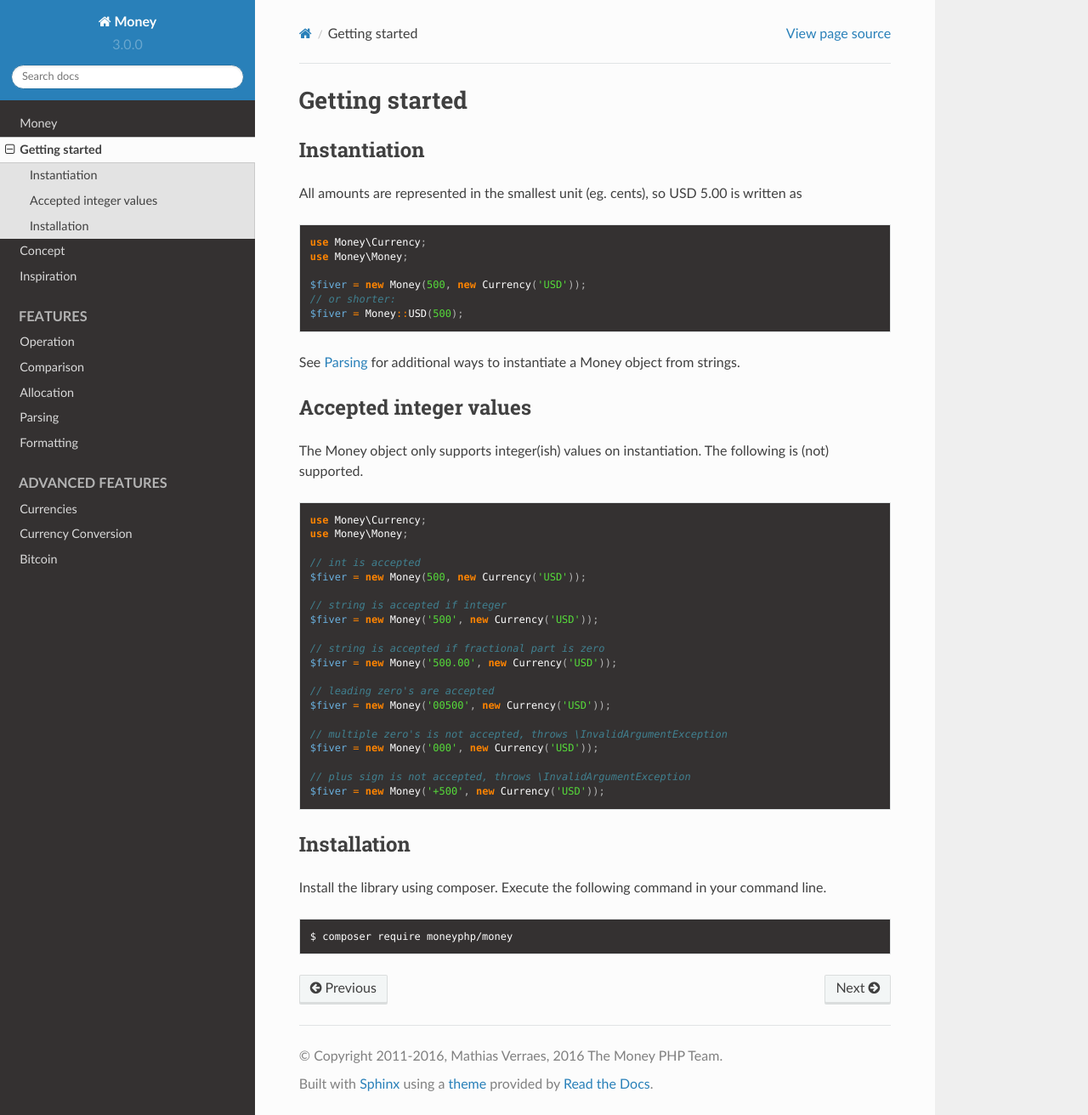
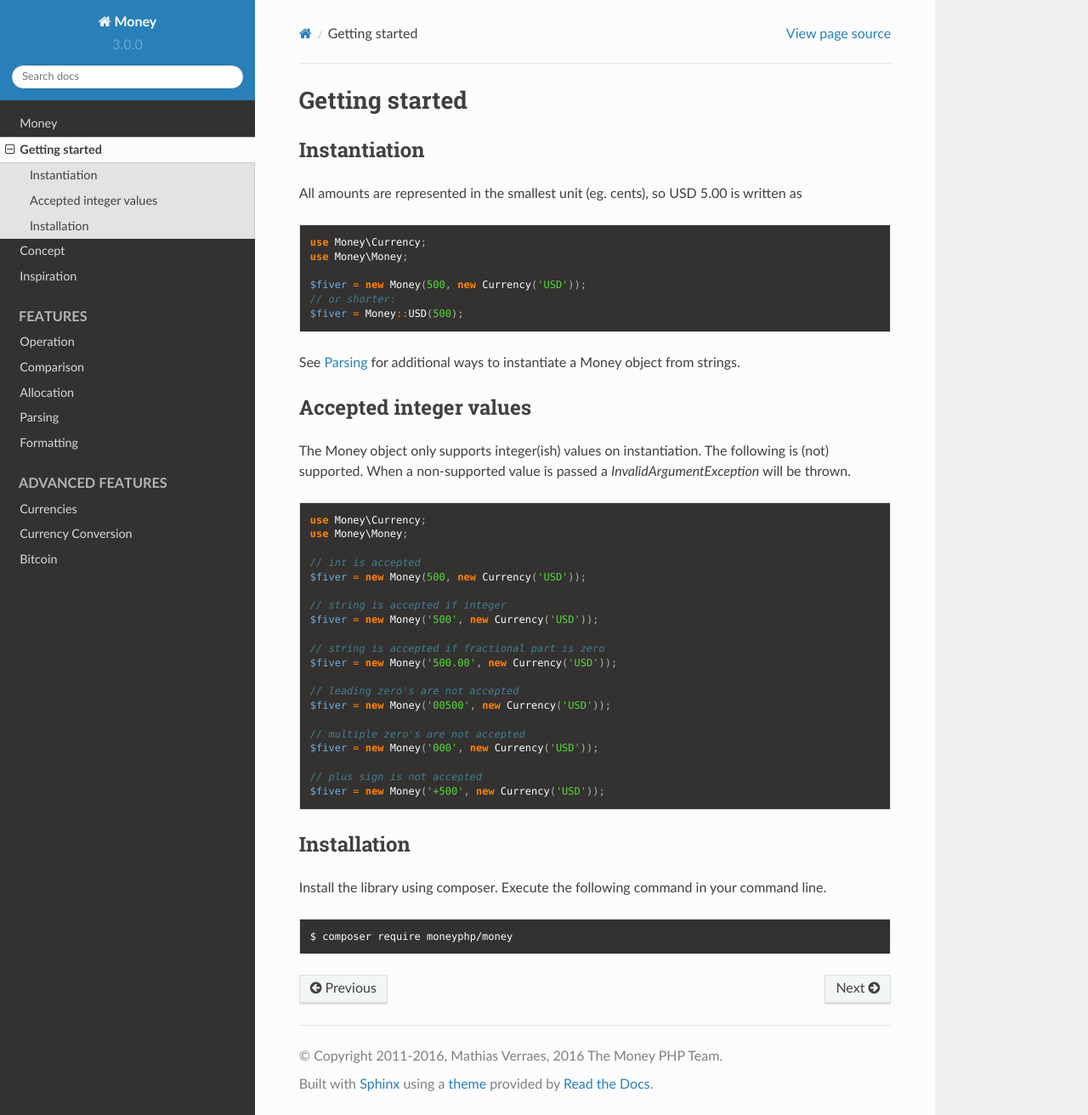
Before and after one commit to moneyphp/money, a Sphinx documentation site: the page built from doc/getting-started.rst, in a window 1280 px wide and 1312 px high. Shown: the whole window at 85% size. Built offline with Sphinx 7.4.7 and the Read the Docs theme 2.0.0, drawn with Linux system fonts in a browser that asks for light colours.

Commit message:
leading zero's are not allowed changed while loop in for loop docs updated

```diff
--- a/doc/getting-started.rst
+++ b/doc/getting-started.rst
@@ -19,7 +19,8 @@ See :doc:`features/parsing` for additional ways to instantiate a Money object fr
 
 Accepted integer values
 -----------------------
-The Money object only supports integer(ish) values on instantiation. The following is (not) supported.
+The Money object only supports integer(ish) values on instantiation. The following is (not) supported. When a
+non-supported value is passed a `\InvalidArgumentException` will be thrown.
 
 .. code-block:: php
 
@@ -35,13 +36,13 @@ The Money object only supports integer(ish) values on instantiation. The followi
     // string is accepted if fractional part is zero
     $fiver = new Money('500.00', new Currency('USD'));
 
-    // leading zero's are accepted
+    // leading zero's are not accepted
     $fiver = new Money('00500', new Currency('USD'));
 
-    // multiple zero's is not accepted, throws \InvalidArgumentException
+    // multiple zero's are not accepted
     $fiver = new Money('000', new Currency('USD'));
 
-    // plus sign is not accepted, throws \InvalidArgumentException
+    // plus sign is not accepted
     $fiver = new Money('+500', new Currency('USD'));
 
 
```
Also changed, not shown: 3 other files.
